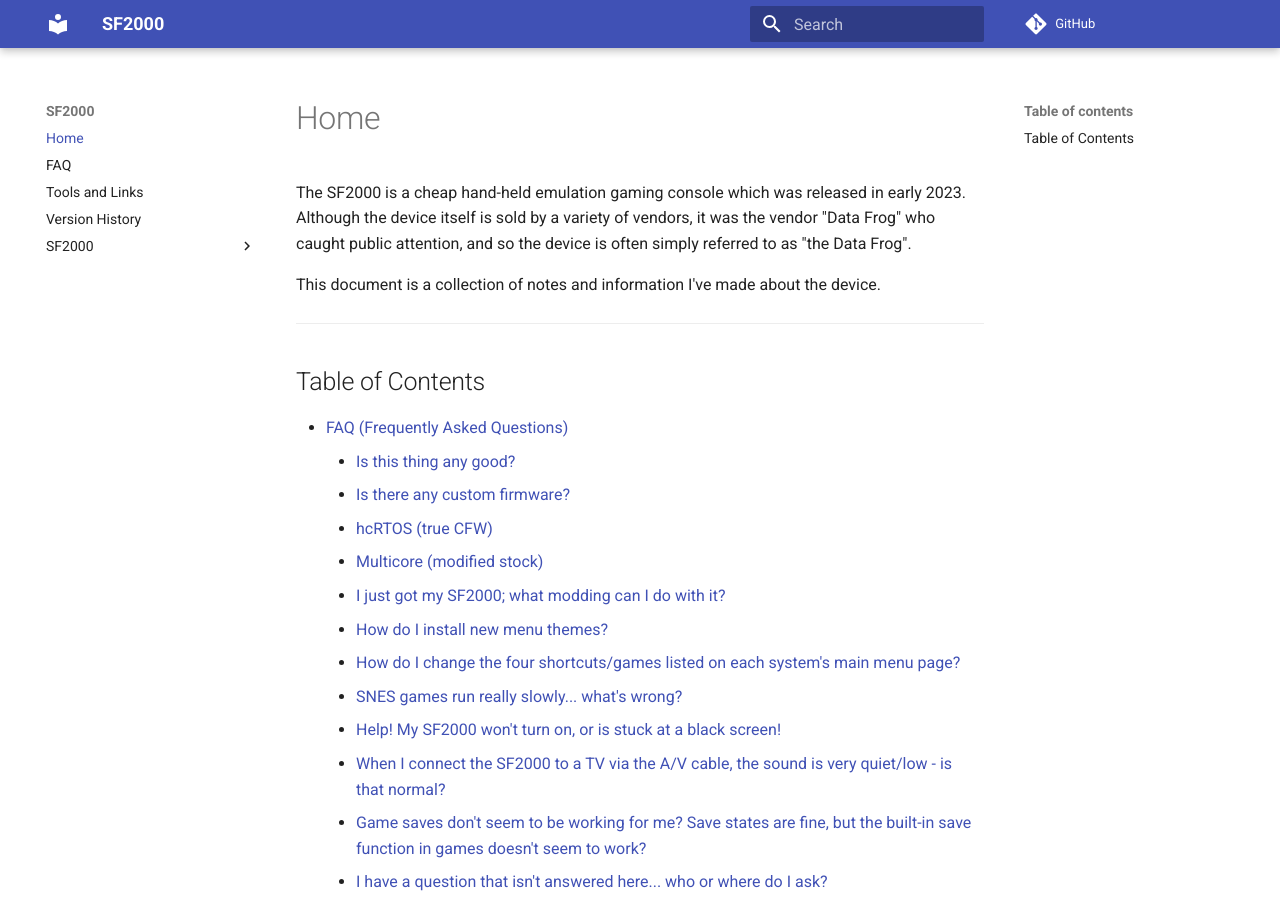
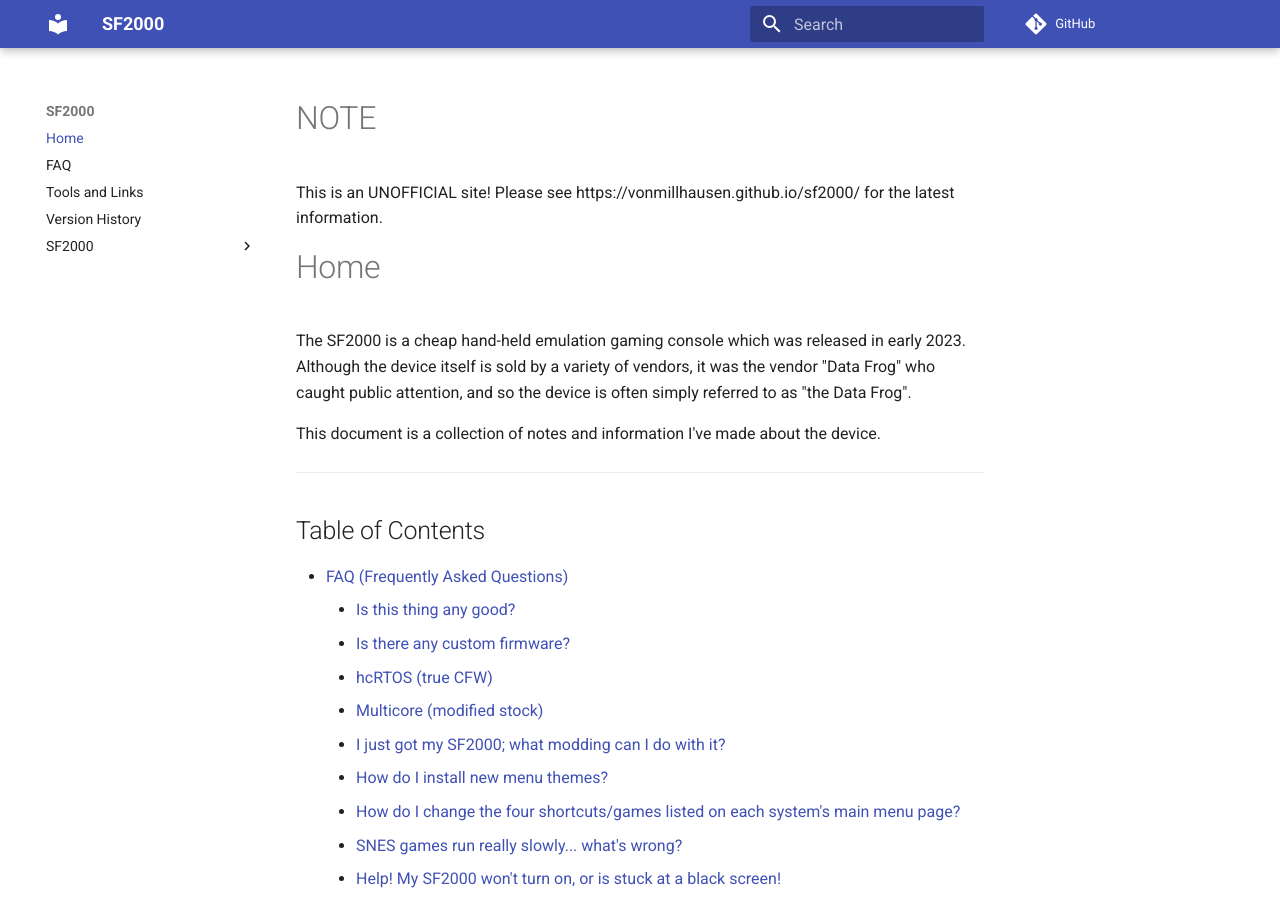
Before and after one commit to pt13762104/sf2000, an MkDocs documentation site: the page built from docs/index.md, in a window 1280 px wide and 900 px high. Built offline with MkDocs 1.6.1 and Material for MkDocs 9.7.7, drawn with Linux system fonts in a browser that asks for light colours; comment, search, counter and statistics services are not loaded.

Commit message:
Add note

```diff
--- a/docs/index.md
+++ b/docs/index.md
@@ -1,3 +1,5 @@
+# NOTE
+This is an UNOFFICIAL site! Please see https://vonmillhausen.github.io/sf2000/ for the latest information.
 # Home
 The SF2000 is a cheap hand-held emulation gaming console which was released in early 2023. Although the device itself is sold by a variety of vendors, it was the vendor "Data Frog" who caught public attention, and so the device is often simply referred to as "the Data Frog".
 
```
